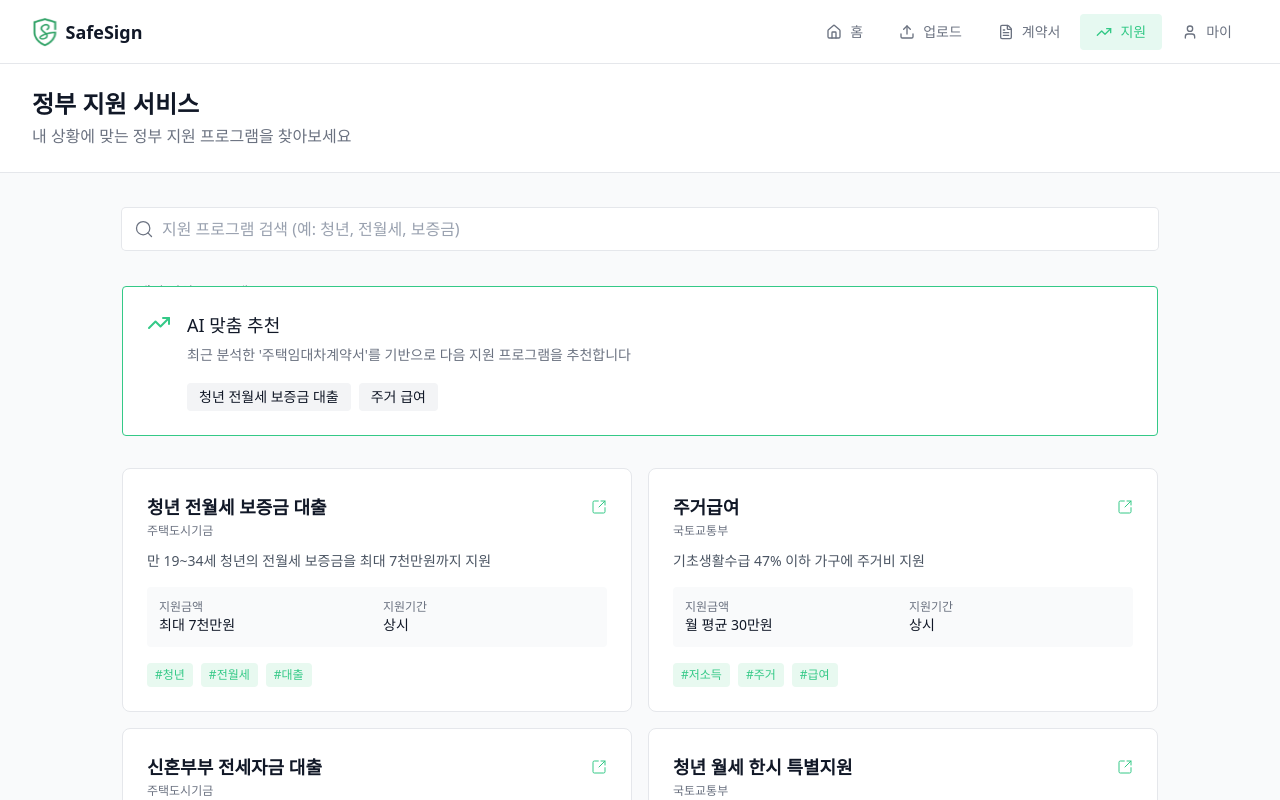
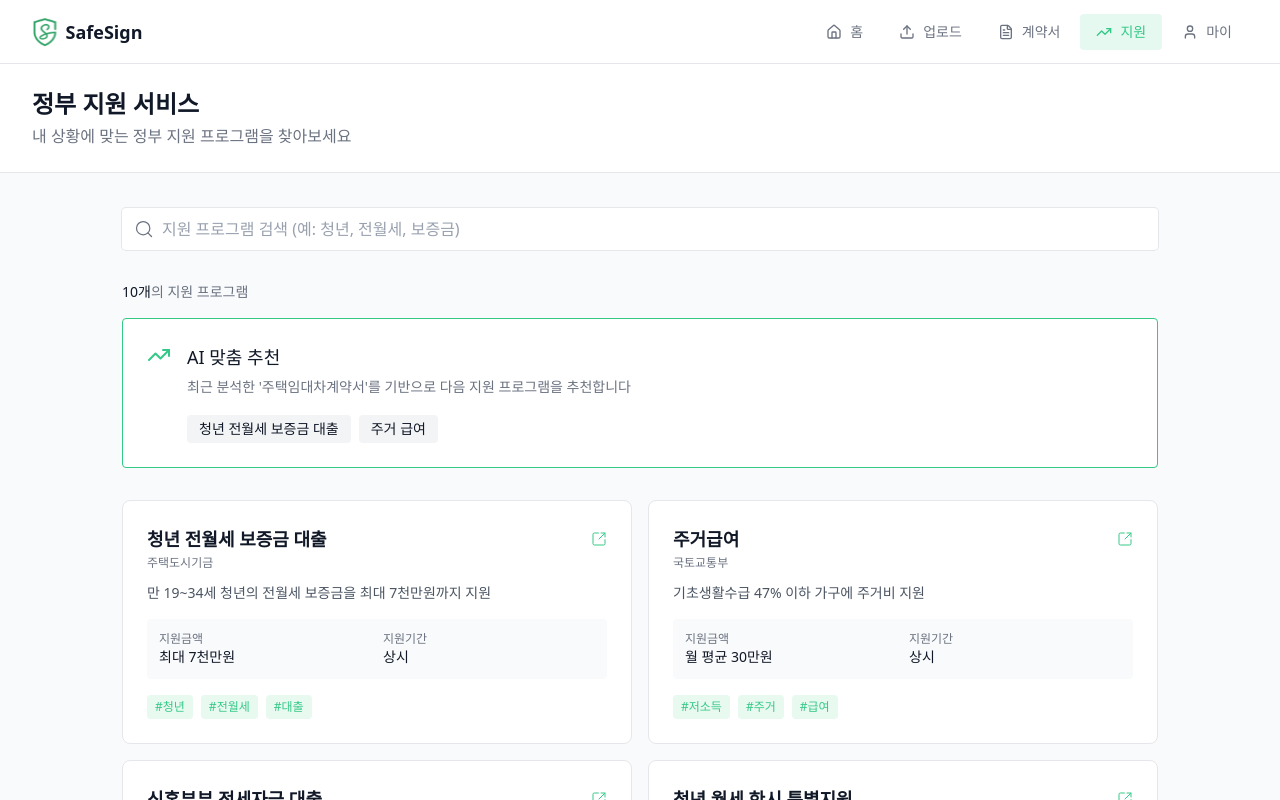
Before and after one commit to SafeSignProject/safeSign-frontend, a React (Vite) app: page /support in a window 1280 px wide. Shown: the top 800 px of the page. Built offline with nearby package versions, Linux system fonts and the light colour scheme; a web font is replaced by a local one.

Commit message:
feat: 지원 페이지 count 수정

```diff
--- a/src/components/support/SupportList.tsx
+++ b/src/components/support/SupportList.tsx
@@ -1,6 +1,7 @@
 import { SUPPORT_ITEMS } from '@/mocks/supportItem';
 import { FileText, SquareArrowOutUpRight, TrendingUp } from 'lucide-react';
 import { Badge } from '@/components/common';
+import clsx from 'clsx';
 
 const SupportList = ({ keyword = '' }) => {
   const items = SUPPORT_ITEMS ?? [];
@@ -27,7 +28,7 @@ const SupportList = ({ keyword = '' }) => {
       ) : (
         <>
           {!keyword && (
-            <section className='border-primary flex gap-4 rounded-sm border bg-white p-6'>
+            <section className='border-primary mt-8 flex gap-4 rounded-sm border bg-white p-6'>
               <TrendingUp size={24} className='text-primary' />
 
               <div className='flex flex-col gap-1.5'>
@@ -48,7 +49,9 @@ const SupportList = ({ keyword = '' }) => {
             </section>
           )}
 
-          <section className='grid grid-cols-1 gap-4 sm:grid-cols-2'>
+          <section
+            className={clsx('grid grid-cols-1 gap-4 sm:grid-cols-2', keyword !== '' && 'mt-8')}
+          >
             {filteredItems.map((item) => (
               <article
                 key={item.id}
```
